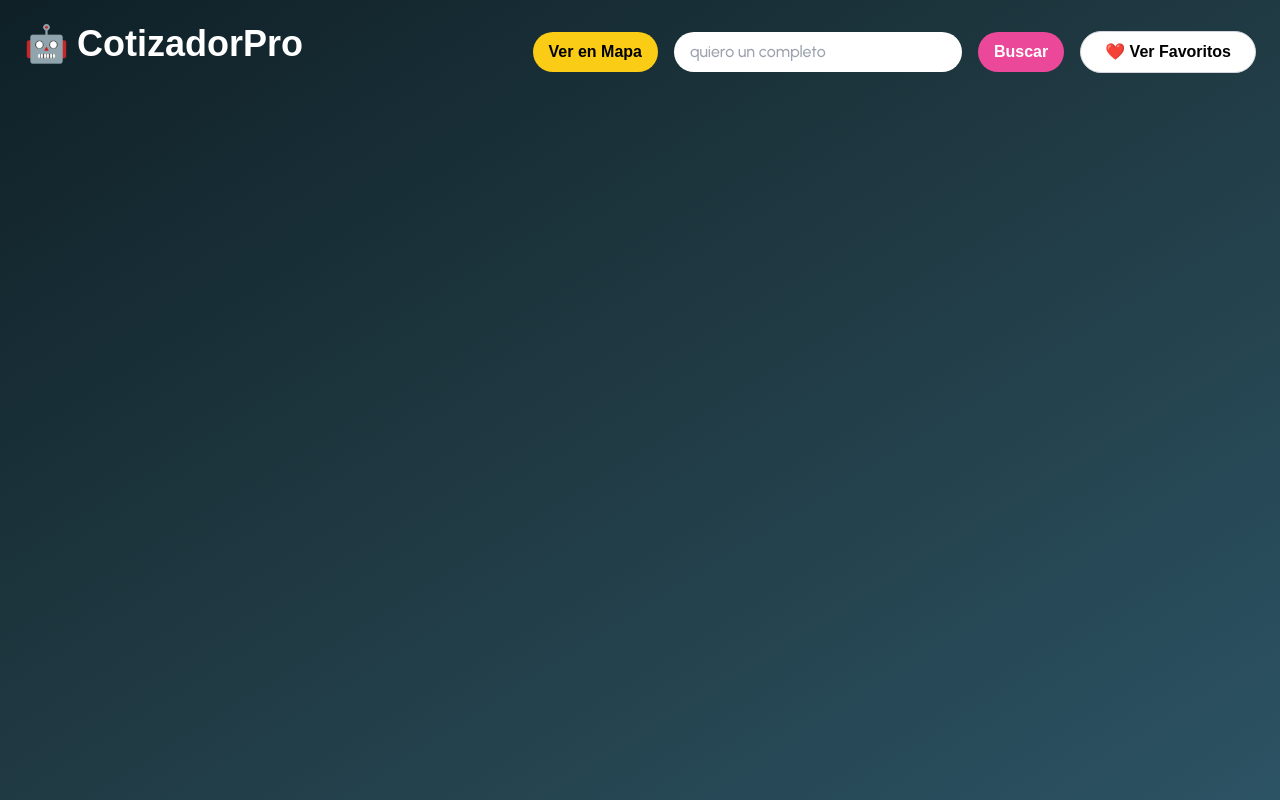
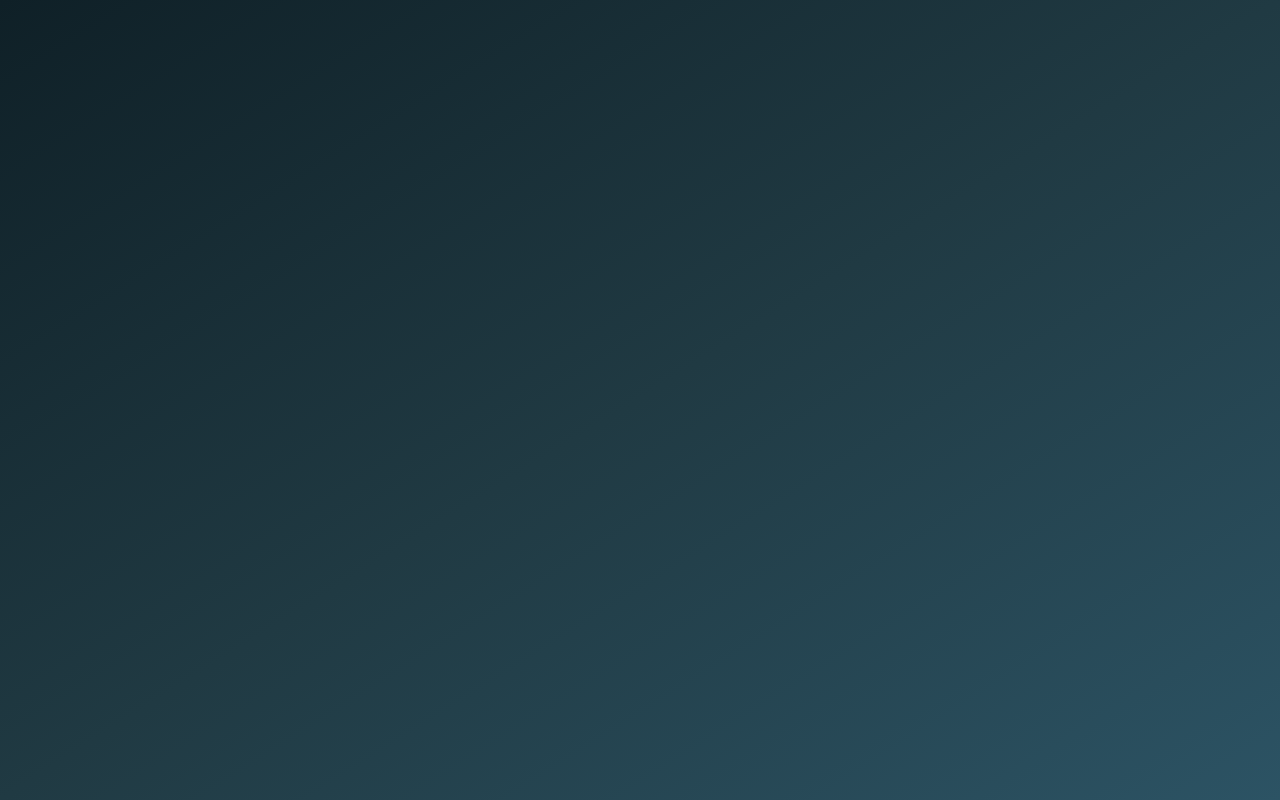
Before and after one commit to Marshelby/CotizadorPro, a React (Vite) app: page / in a window 1280 px wide. Built offline with nearby package versions, Linux system fonts and the light colour scheme.

Commit message:
Actualizar URL del backend para producción definitiva

```diff
--- a/src/Resultados.jsx
+++ b/src/Resultados.jsx
@@ -125,153 +125,7 @@ export default function Resultados() {
 
   return (
     <div className="min-h-screen bg-gradient-to-br from-[#0f2027] via-[#203a43] to-[#2c5364] text-white p-6 pb-96 font-urbanist">
-      <div className="transition-all duration-500 flex flex-wrap justify-between items-center gap-4 mb-4">
-        <h1 className="text-4xl font-bold font-rubik mb-4">
-          <span className="text-pink-500 mr-2">🤖</span>CotizadorPro
-        </h1>
-        <div className="flex flex-wrap gap-4 items-center justify-center">
-          <button
-            className="bg-yellow-400 hover:bg-yellow-500 text-black font-bold py-2 px-4 rounded-full font-poppins"
-            onClick={() => setMostrarMapa(true)}
-          >
-            Ver en Mapa
-          </button>
-          <input
-            type="text"
-            className="px-4 py-2 rounded-full text-black w-72 font-medium"
-            placeholder="quiero un completo"
-            value={busqueda}
-            onChange={(e) => setBusqueda(e.target.value)}
-            onKeyDown={(e) => e.key === "Enter" && handleBuscar()}
-          />
-          <button
-            className="bg-pink-500 hover:bg-pink-600 text-white font-bold py-2 px-4 rounded-full font-poppins"
-            onClick={handleBuscar}
-          >
-            Buscar
-          </button>
-          {busquedaHecha && listaVisible.length > 0 && (
-            <>
-              <button
-                onClick={() => handleOrdenar("precio")}
-                className="bg-blue-500 hover:bg-blue-600 text-white font-bold py-2 px-6 rounded-full font-poppins"
-              >
-                Ordenar por Precio
-              </button>
-              <button
-                onClick={() => handleOrdenar("distancia")}
-                className="bg-green-500 hover:bg-green-600 text-white font-bold py-2 px-6 rounded-full font-poppins"
-              >
-                Ordenar por Distancia
-              </button>
-            </>
-          )}
-          <button
-            onClick={() => setMostrarSoloFavoritos(!mostrarSoloFavoritos)}
-            className="bg-white text-black font-bold py-2 px-6 rounded-full font-poppins border border-gray-300"
-          >
-            {mostrarSoloFavoritos ? "Ver Todos" : "❤️ Ver Favoritos"}
-          </button>
-        </div>
-      </div>
-
-      {listaVisible.length === 0 && busquedaHecha && (
-        <div className="text-center text-white mt-10 text-lg font-semibold">
-          No se encontraron resultados. Intenta con otras palabras.
-        </div>
-      )}
-
-      <div className="mt-8 grid grid-cols-1 md:grid-cols-2 lg:grid-cols-3 gap-4">
-        {listaVisible.map((tienda, index) => (
-          <div
-            key={index}
-            onClick={() => setTiendaSeleccionada(tienda)}
-            className={`cursor-pointer p-4 rounded-xl shadow-lg hover:shadow-xl transition-all duration-300 relative ${tarjetaBase}`}
-          >
-            <button
-              className="absolute top-2 right-2 text-pink-500 text-xl z-10"
-              onClick={(e) => {
-                e.stopPropagation();
-                alternarFavorito(tienda);
-              }}
-            >
-              {favoritos.some((fav) => fav.nombre === tienda.nombre) ? "❤️" : "🤍"}
-            </button>
-            <h2 className="text-xl font-semibold font-poppins mb-1">
-              {iconoPorTipo[tienda.tipoDetectado] || "🏬"} {tienda.nombre}
-            </h2>
-            <p className="text-sm font-medium mb-2">{tienda.direccion}</p>
-            <p className="text-sm font-medium mb-2">Tipo: {tienda.tipoDetectado}</p>
-            <p className="text-sm font-medium mb-2">Precio promedio: ${tienda.precioPromedio}</p>
-            <p className="text-sm font-medium mb-2">Delivery: {tienda.delivery ? "Sí" : "No"}</p>
-            <a
-              href={tienda.mapsUrl}
-              target="_blank"
-              rel="noopener noreferrer"
-              className="text-blue-900 hover:underline font-semibold"
-            >
-              Ver en Google Maps
-            </a>
-          </div>
-        ))}
-      </div>
-
-      {mostrarMapa && (
-        <div className="fixed inset-0 z-50 bg-black/60 flex items-center justify-center">
-          <div className="w-[450px] h-[500px] bg-white relative rounded-xl shadow-xl overflow-hidden pt-12">
-            <MapaConUsuarioYTiendas
-              usuario={ubicacionUsuario}
-              tiendas={listaVisible}
-              favoritos={favoritos}
-              mostrarSoloFavoritos={mostrarSoloFavoritos}
-              setMostrarSoloFavoritos={setMostrarSoloFavoritos}
-              setTiendaSeleccionada={setTiendaSeleccionada}
-              onSeleccionar={setTiendaSeleccionada}
-              onCerrar={() => setMostrarMapa(false)}
-            />
-          </div>
-        </div>
-      )}
-
-      {tiendaSeleccionada && (
-        <div className="fixed inset-0 bg-black bg-opacity-70 flex items-center justify-center z-50">
-          <div
-            className={`rounded-2xl shadow-xl p-6 w-[90%] max-w-lg relative font-urbanist ${tarjetaBase}`}
-          >
-            <img
-              src={imagenPorTipo[tiendaSeleccionada.tipoDetectado] || imagenPorTipo.otro}
-              alt="Imagen del negocio"
-              className="w-16 h-16 object-contain rounded-md border border-gray-300 shadow-md mx-auto mb-4"
-            />
-            <h2 className="text-2xl font-bold font-poppins mb-2 text-center">
-              {iconoPorTipo[tiendaSeleccionada.tipoDetectado] || "🏬"} {tiendaSeleccionada.nombre}
-            </h2>
-            <p className="font-urbanist font-medium mb-1">📍 {tiendaSeleccionada.direccion}</p>
-            <p className="font-urbanist font-medium mb-1">🛒 Productos:</p>
-            <ul className="list-disc list-inside ml-4 mb-2 font-urbanist font-medium">
-              {(tiendaSeleccionada.productos || []).map((prod, i) => (
-                <li key={i}>{prod}</li>
-              ))}
-            </ul>
-            <p className="font-urbanist font-medium mb-1">💸 Precio promedio: ${tiendaSeleccionada.precioPromedio}</p>
-            <p className="font-urbanist font-medium mb-3">🚚 Delivery: {tiendaSeleccionada.delivery ? "Sí" : "No"}</p>
-            <a
-              href={tiendaSeleccionada.mapsUrl}
-              target="_blank"
-              rel="noopener noreferrer"
-              className="text-blue-800 font-bold underline block mb-4"
-            >
-              Ver en Google Maps
-            </a>
-            <button
-              onClick={() => setTiendaSeleccionada(null)}
-              className="absolute top-2 right-4 text-3xl text-gray-500 hover:text-gray-800"
-            >
-              ×
-            </button>
-          </div>
-        </div>
-      )}
+    {/* CONTENIDO JSX AQUÍ */}
     </div>
   );
 }
```
